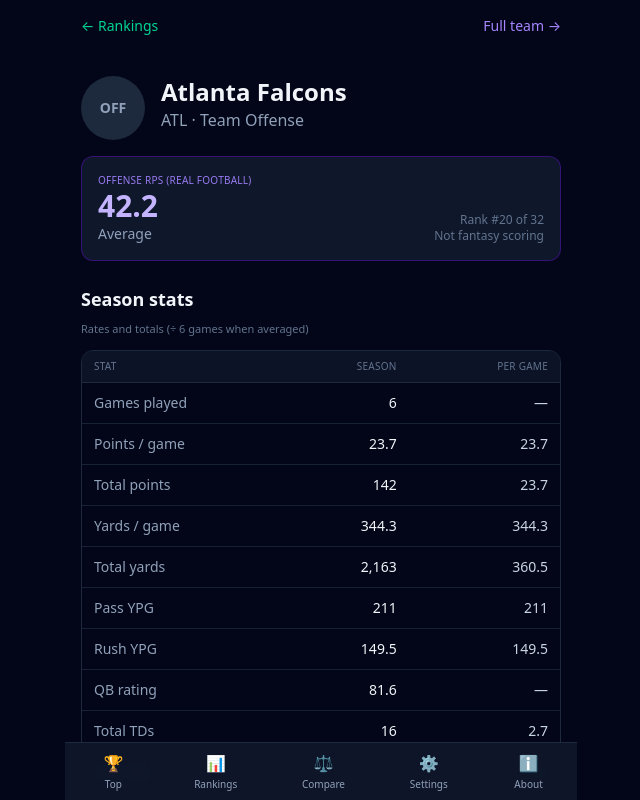
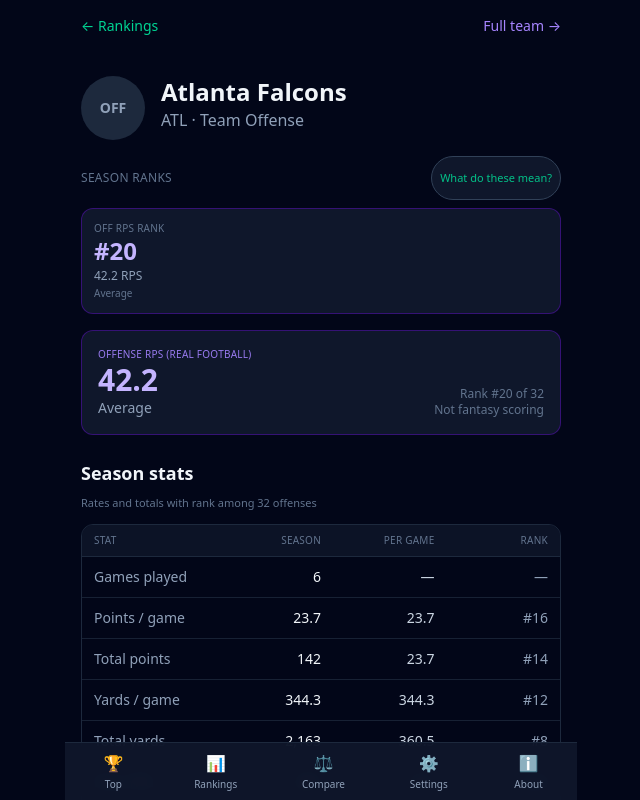
Before and after one commit to tuldom84/nfl-player-ratings, a React (Vite) app: page /nfl-player-ratings/offense/1 in a window 1280 px wide. Shown: the whole page, without its empty margins (319-959 px from the left). Built offline with nearby package versions, Linux system fonts and the light colour scheme.

Commit message:
feat: rank chips + per-stat rank column on Offense and Defense detail pages

```diff
--- a/src/features/OffenseDetail.tsx
+++ b/src/features/OffenseDetail.tsx
@@ -1,19 +1,21 @@
 import { useParams, Link } from 'react-router-dom'
 import { useDataLake } from '../hooks/useDataLake'
+import { RankSummary } from '../components/RankSummary'
+import { withStatRanks, type StatRowDef } from '../lib/statRanks'
 
 function pg(total: number | undefined, games: number): number | undefined {
   if (total == null) return undefined
   return Math.round((total / Math.max(games, 1)) * 10) / 10
 }
 
-type Row = { label: string; season: number | string; perGame?: number | string }
-
 export default function OffenseDetail() {
   const { id } = useParams<{ id: string }>()
   const { data, loading } = useDataLake()
 
+  const offense = data?.teamOffenses?.find((o) => o.id === id)
+  const peers = data?.teamOffenses || []
+
   if (loading) return <div className="p-6 text-slate-400">Loading…</div>
-  const offense = data?.teamOffenses?.find((o) => o.id === id)
 
   if (!offense) {
     return (
@@ -29,37 +31,60 @@
   const s = offense.stats || {}
   const games = Math.max(1, s.gamesPlayed || 1)
 
-  const rows: Row[] = []
-  rows.push({ label: 'Games played', season: games })
+  const rows: StatRowDef[] = []
+  rows.push({ label: 'Games played', season: games, noRank: true })
 
-  // Prefer rate stats as season + derived totals when useful
   if (s.pointsPerGame != null) {
     rows.push({
       label: 'Points / game',
       season: Math.round(s.pointsPerGame * 10) / 10,
+      value: s.pointsPerGame,
+      key: 'pointsPerGame',
       perGame: Math.round(s.pointsPerGame * 10) / 10,
     })
     if (s.totalPoints) {
-      rows.push({ label: 'Total points', season: s.totalPoints, perGame: pg(s.totalPoints, games) })
+      rows.push({
+        label: 'Total points',
+        season: s.totalPoints,
+        value: s.totalPoints,
+        key: 'totalPoints',
+        perGame: pg(s.totalPoints, games),
+      })
     }
   } else if (s.totalPoints) {
-    rows.push({ label: 'Total points', season: s.totalPoints, perGame: pg(s.totalPoints, games) })
+    rows.push({
+      label: 'Total points',
+      season: s.totalPoints,
+      value: s.totalPoints,
+      key: 'totalPoints',
+      perGame: pg(s.totalPoints, games),
+    })
   }
 
   if (s.yardsPerGame != null) {
     rows.push({
       label: 'Yards / game',
       season: Math.round(s.yardsPerGame * 10) / 10,
+      value: s.yardsPerGame,
+      key: 'yardsPerGame',
       perGame: Math.round(s.yardsPerGame * 10) / 10,
     })
   }
   if (s.totalYards) {
-    rows.push({ label: 'Total yards', season: s.totalYards, perGame: pg(s.totalYards, games) })
+    rows.push({
+      label: 'Total yards',
+      season: s.totalYards,
+      value: s.totalYards,
+      key: 'totalYards',
+      perGame: pg(s.totalYards, games),
+    })
   }
   if (s.passYardsPerGame != null) {
     rows.push({
       label: 'Pass YPG',
       season: Math.round(s.passYardsPerGame * 10) / 10,
+      value: s.passYardsPerGame,
+      key: 'passYardsPerGame',
       perGame: Math.round(s.passYardsPerGame * 10) / 10,
     })
   }
@@ -67,34 +92,78 @@
     rows.push({
       label: 'Rush YPG',
       season: Math.round(s.rushYardsPerGame * 10) / 10,
+      value: s.rushYardsPerGame,
+      key: 'rushYardsPerGame',
       perGame: Math.round(s.rushYardsPerGame * 10) / 10,
     })
   }
   if (s.qbRating) {
-    rows.push({ label: 'QB rating', season: Math.round(s.qbRating * 10) / 10 })
+    rows.push({
+      label: 'QB rating',
+      season: Math.round(s.qbRating * 10) / 10,
+      value: s.qbRating,
+      key: 'qbRating',
+    })
   }
   if (s.totalTDs != null) {
-    rows.push({ label: 'Total TDs', season: s.totalTDs, perGame: pg(s.totalTDs, games) })
+    rows.push({
+      label: 'Total TDs',
+      season: s.totalTDs,
+      value: s.totalTDs,
+      key: 'totalTDs',
+      perGame: pg(s.totalTDs, games),
+    })
   }
   if (s.passTDs != null) {
-    rows.push({ label: 'Pass TDs', season: s.passTDs, perGame: pg(s.passTDs, games) })
+    rows.push({
+      label: 'Pass TDs',
+      season: s.passTDs,
+      value: s.passTDs,
+      key: 'passTDs',
+      perGame: pg(s.passTDs, games),
+    })
   }
   if (s.rushTDs != null) {
-    rows.push({ label: 'Rush TDs', season: s.rushTDs, perGame: pg(s.rushTDs, games) })
+    rows.push({
+      label: 'Rush TDs',
+      season: s.rushTDs,
+      value: s.rushTDs,
+      key: 'rushTDs',
+      perGame: pg(s.rushTDs, games),
+    })
   }
   if (s.interceptions != null) {
-    rows.push({ label: 'Interceptions', season: s.interceptions, perGame: pg(s.interceptions, games) })
+    rows.push({
+      label: 'Interceptions',
+      season: s.interceptions,
+      value: s.interceptions,
+      key: 'interceptions',
+      perGame: pg(s.interceptions, games),
+    })
   }
   if (s.fumblesLost != null) {
-    rows.push({ label: 'Fumbles lost', season: s.fumblesLost, perGame: pg(s.fumblesLost, games) })
+    rows.push({
+      label: 'Fumbles lost',
+      season: s.fumblesLost,
+      value: s.fumblesLost,
+      key: 'fumblesLost',
+      perGame: pg(s.fumblesLost, games),
+    })
   }
   if (s.sacksAllowed != null) {
     rows.push({
       label: 'Sacks allowed',
       season: s.sacksAllowed,
+      value: s.sacksAllowed,
+      key: 'sacksAllowed',
       perGame: pg(s.sacksAllowed, games),
     })
   }
+
+  const peerPayload = peers.map((o) => ({
+    stats: o.stats as Record<string, number | undefined>,
+  }))
+  const rankedRows = withStatRanks(rows, peerPayload, peers.length)
 
   return (
     <div className="px-4 pt-4 pb-8">
@@ -117,6 +186,26 @@
         </div>
       </div>
 
+      <RankSummary
+        title="Season ranks"
+        chips={[
+          {
+            id: 'rps',
+            label: 'OFF RPS rank',
+            rank: `#${offense.rank}`,
+            score: `${offense.rps.toFixed(1)} RPS`,
+            sublabel: offense.rpsLabel,
+            accent: 'violet',
+          },
+        ]}
+        breakdown={[
+          {
+            title: 'Offense RPS rank',
+            body: 'Real-football team offense value among 32 NFL teams. Weights PPG, YPG, TDs, QB rating; penalizes turnovers and sacks allowed. Used to adjust DST weekly projections — not fantasy scoring.',
+          },
+        ]}
+      />
+
       <div className="bg-slate-900 rounded-xl p-4 border border-violet-800/50 mb-6">
         <div className="text-[10px] uppercase tracking-wide text-violet-400/90">
           Offense RPS (real football)
@@ -138,20 +227,21 @@
 
       <h2 className="text-lg font-semibold mb-2">Season stats</h2>
       <p className="text-[11px] text-slate-500 mb-3">
-        Rates and totals (÷ {games} games when averaged)
+        Rates and totals with rank among 32 offenses
       </p>
 
       <div className="rounded-xl border border-slate-800 overflow-hidden mb-4">
-        <div className="grid grid-cols-3 gap-0 bg-slate-900/80 text-[10px] uppercase tracking-wide text-slate-500 px-3 py-2 border-b border-slate-800">
+        <div className="grid grid-cols-4 gap-0 bg-slate-900/80 text-[10px] uppercase tracking-wide text-slate-500 px-3 py-2 border-b border-slate-800">
           <span>Stat</span>
           <span className="text-right">Season</span>
           <span className="text-right">Per game</span>
+          <span className="text-right">Rank</span>
         </div>
         <ul>
-          {rows.map((row) => (
+          {rankedRows.map((row) => (
             <li
               key={row.label}
-              className="grid grid-cols-3 gap-0 px-3 py-2.5 border-b border-slate-800/80 last:border-0 text-sm"
+              className="grid grid-cols-4 gap-0 px-3 py-2.5 border-b border-slate-800/80 last:border-0 text-sm"
             >
               <span className="text-slate-400">{row.label}</span>
               <span className="text-right tabular-nums font-medium text-slate-100">
@@ -163,6 +253,17 @@
                     ? row.perGame.toLocaleString()
                     : row.perGame
                   : '—'}
+              </span>
+              <span
+                className={`text-right tabular-nums font-medium ${
+                  row.rank != null && row.rank <= 5
+                    ? 'text-emerald-400'
+                    : row.rank != null && row.rank > 24
+                      ? 'text-rose-400/90'
+                      : 'text-slate-400'
+                }`}
+              >
+                {row.rank != null ? `#${row.rank}` : '—'}
               </span>
             </li>
           ))}
```
